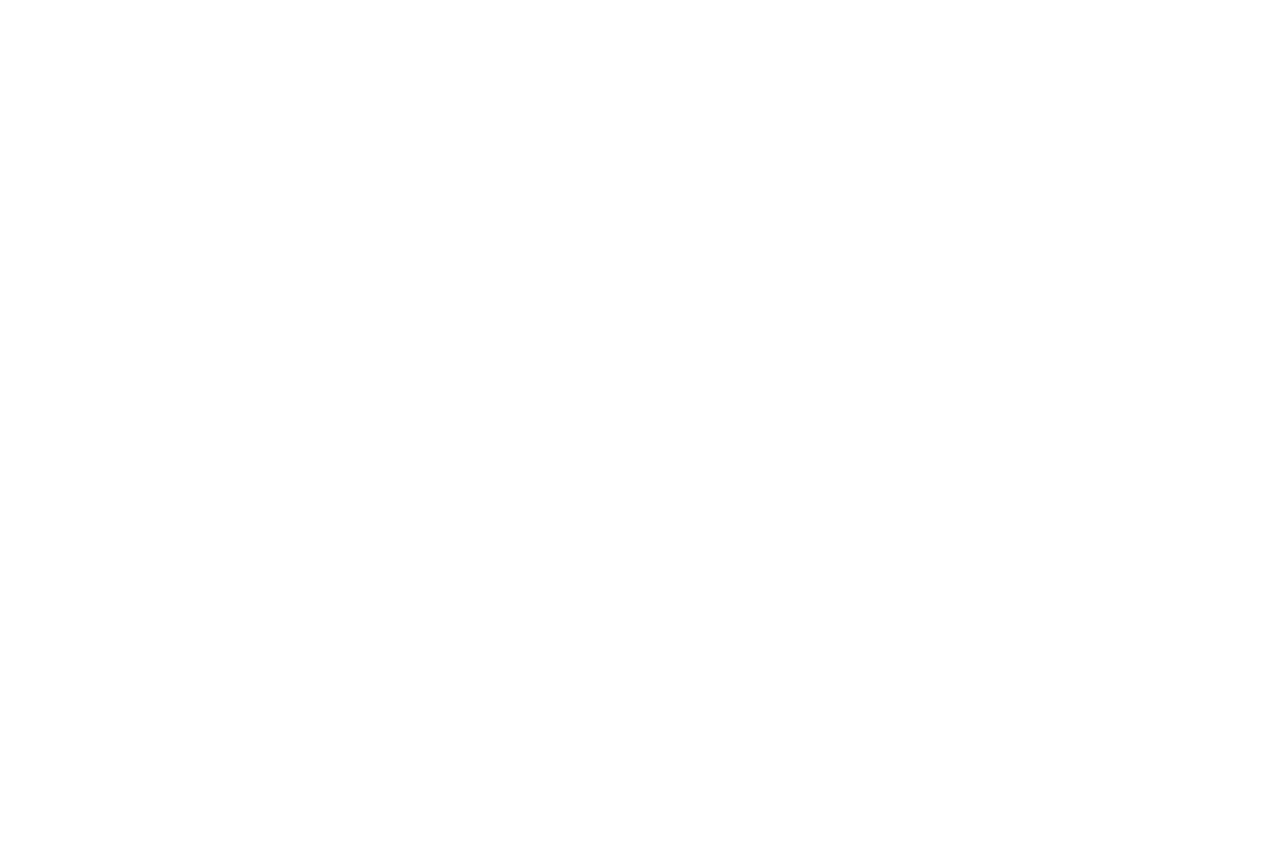
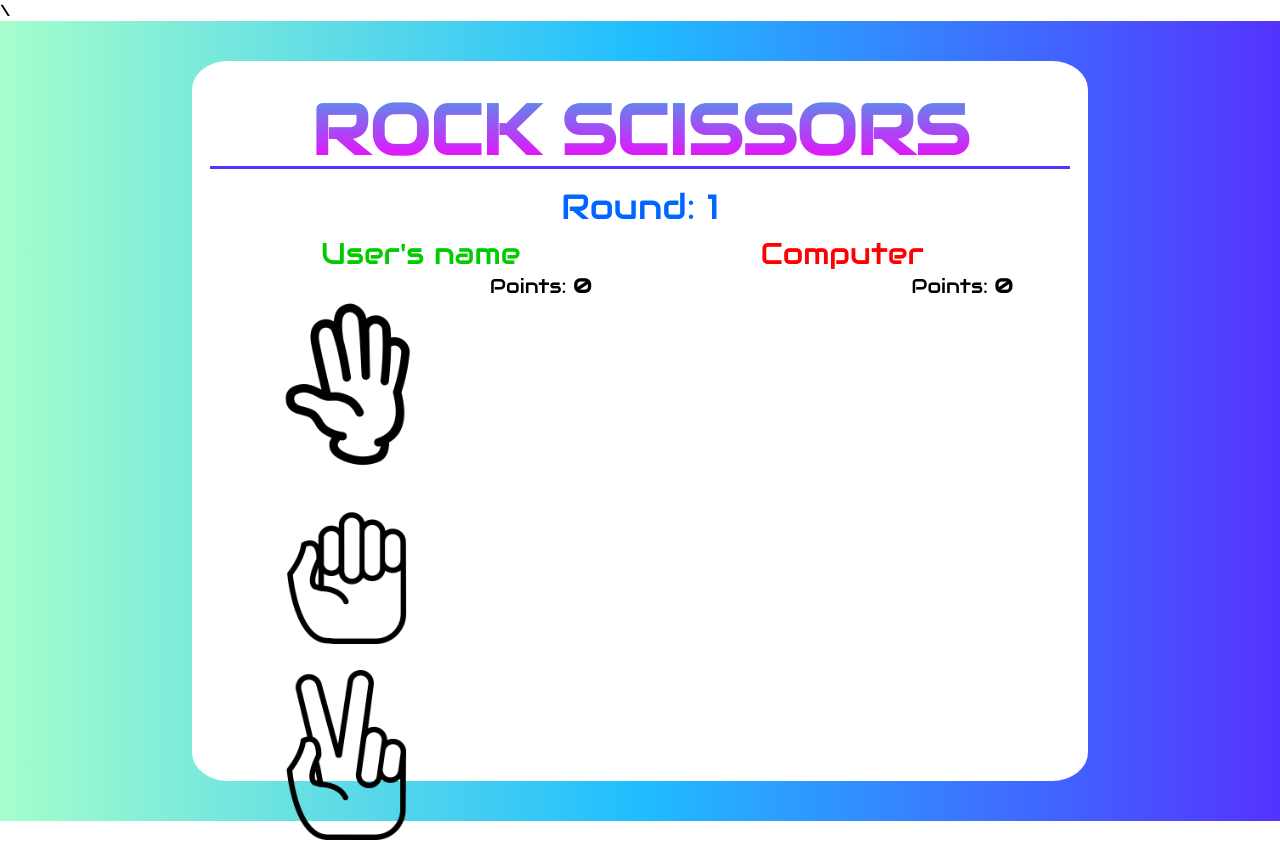
Before and after one commit to Kurzawskyy/rock-scissors-paper, a plain HTML site: page index.html in a window 1280 px wide. Shown: the top 848 px of the page. Before the commit the page ends 800 px from the top, so only its background shows below. Drawn offline with Linux system fonts and the light colour scheme.

Commit message:
added style sheet and modified index.html

```diff
--- a/index.html
+++ b/index.html
@@ -4,8 +4,47 @@
     <meta charset="UTF-8">
     <meta name="viewport" content="width=device-width, initial-scale=1.0">
     <title>Rock Scissors Paper</title>
+    <link rel="preconnect" href="https://fonts.gstatic.com">
+    <link href="https://fonts.googleapis.com/css2?family=Audiowide&display=swap" rel="stylesheet">
+    <link rel="stylesheet" href="styles.css" type="text/css" />\
 </head>
 <body>
+    <div class="main-wrapper">
+        <div class="content-wrapper">
+            <header>
+                <h1>ROCK SCISSORS PAPER</h1>
+            </header>
 
+            <div class="round">
+                <p id="round-number">Round: 1</p>
+            </div>
+
+            <div class="game">
+                <div class="player">
+                    <p id="user-name">User's name</p>
+                    <p class="points">Points: <b id="user-points">0</b></p>
+
+                    <div class="images">
+                        <img src="img/paper.png" alt="paper" height="170px" width="170px">
+                        <br>
+                        <img src="img/rock.jpg" alt="rock" height="170px" width="170px">
+                        <br> <br>
+                        <img src="img/scissors.png" alt="scissors" height="170px" width="170px">
+                    </div>
+                    <div id="choosen" class="choosen"></div>
+                </div>
+
+                <div class="player">
+                    <p id="computer">Computer</p>
+                    <p class="points">Points: <b id="computer-points">0</b></p>
+                </div>
+
+                <div style="clear: both"></div>
+
+            </div>
+        </div>
+    </div>
+
+    <script src="app.js"></script>
 </body>
 </html>
--- /dev/null
+++ b/styles.css
@@ -0,0 +1,98 @@
+* {
+    margin: 0;
+    padding: 0;
+    box-sizing: border-box;
+}
+
+html {
+    font-family: 'Audiowide', cursive;
+}
+
+.main-wrapper {
+    height: 100vh;
+    width: 100vw;
+    background: #5433FF;  /* fallback for old browsers */
+    background: -webkit-linear-gradient(to right, #A5FECB, #20BDFF, #5433FF);  /* Chrome 10-25, Safari 5.1-6 */
+    background: linear-gradient(to right, #A5FECB, #20BDFF, #5433FF); /* W3C, IE 10+/ Edge, Firefox 16+, Chrome 26+, Opera 12+, Safari 7+ */
+    align-items: center;
+    justify-content: center;
+    display: flex;
+}
+
+.content-wrapper {
+    background-color: #ffffff;
+    height: 90%;
+    width: 70%;
+    border-radius: 4%;
+}
+
+header {
+    height: 15%;
+    width: 96%;
+    margin: auto;
+    text-align: center;
+    font-size: 35px;
+    padding: 25px;
+    background-image: linear-gradient(to top, #fc00ff, #00dbde);
+    -webkit-background-clip: text;
+    color: transparent;
+    border-bottom: solid 3px #5433FF;
+}
+
+.round {
+    height: 7%;
+    text-align: center;
+    font-size: 35px;
+    padding: 15px;
+    color: #0066ff;
+}
+
+.game {
+    width: 96%;
+    height: 74%;
+    margin: auto;
+}
+
+.player {
+    float: left;
+    width: 49%;
+    padding: 15px;
+}
+
+.line {
+    float: left;
+    margin-top: 2%;
+    height: 91%;
+}
+
+#user-name {
+    color: #00cc00;
+    font-size: 30px;
+    text-align: center;
+}
+
+#computer {
+    color: red;
+    font-size: 30px;
+    text-align: center;
+}
+
+.points {
+    text-align: right;
+    margin-right: 25px;
+    font-size: 20px;
+}
+
+.images {
+    margin-left: 40px;
+    float: left;
+}
+
+.choosen {
+    float: left;
+    width: 170px;
+    height: 170px;
+    margin-top: 170px;
+    margin-left: 110px;
+    border: 1px solid black;
+}
```
Also changed, not shown: app.js (added), img/paper.png (added), img/rock.jpg (added), img/scissors.png (added).
